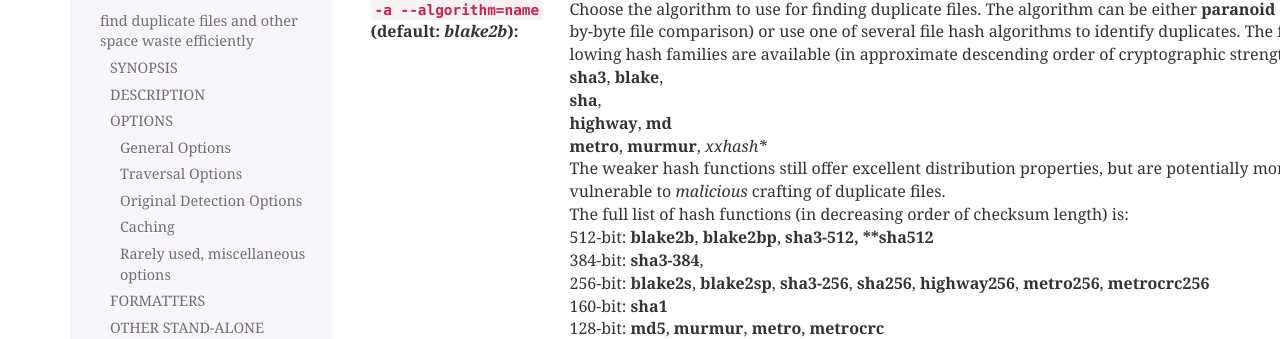
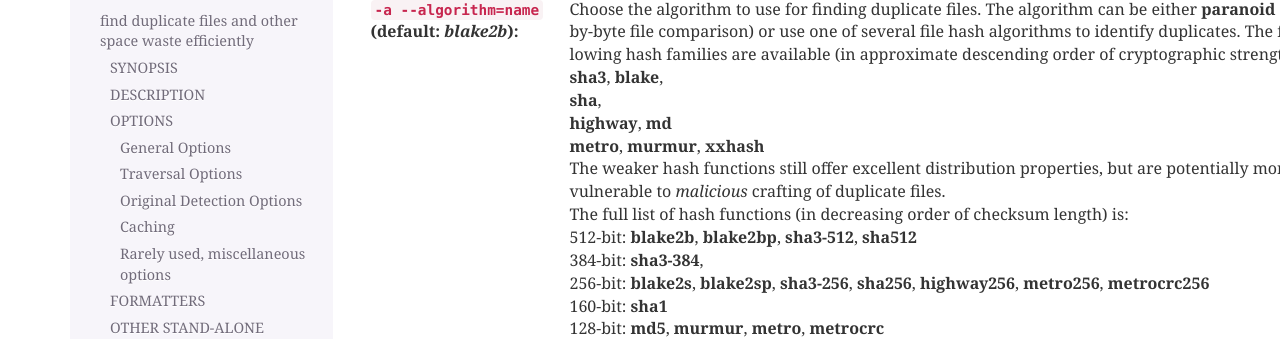
Before and after one commit to sahib/rmlint, a Sphinx documentation site: the page built from docs/rmlint.1.rst, in a window 1280 px wide and 900 px high, scrolled down 2341 px. Shown: the part 125-464 px from the top of the window. Built offline with Sphinx 7.4.7, drawn with Linux system fonts in a browser that asks for light colours.

Commit message:
Fix formatting

```diff
--- a/docs/rmlint.1.rst
+++ b/docs/rmlint.1.rst
@@ -163,14 +163,14 @@ General Options
 
     **highway**, **md**
 
-    **metro**, **murmur**, *xxhash**
+    **metro**, **murmur**, **xxhash**
 
     The weaker hash functions still offer excellent distribution properties, but are potentially
     more vulnerable to *malicious* crafting of duplicate files.
 
     The full list of hash functions (in decreasing order of checksum length) is:
 
-    512-bit: **blake2b**, **blake2bp**, **sha3-512, **sha512**
+    512-bit: **blake2b**, **blake2bp**, **sha3-512**, **sha512**
 
     384-bit: **sha3-384**,
 
@@ -527,7 +527,7 @@ Caching
     Also, this is a linux specific feature that works not on all filesystems and
     only if you have write permissions to the file.
 
-    Usage example: ::
+    Usage example::
 
         $ rmlint large_file_cluster/ -U --xattr-write   # first run.
         $ rmlint large_file_cluster/ --xattr-read       # second run.
```
Also changed, not shown: other parts of docs/rmlint.1.rst (+3 -3 lines).
